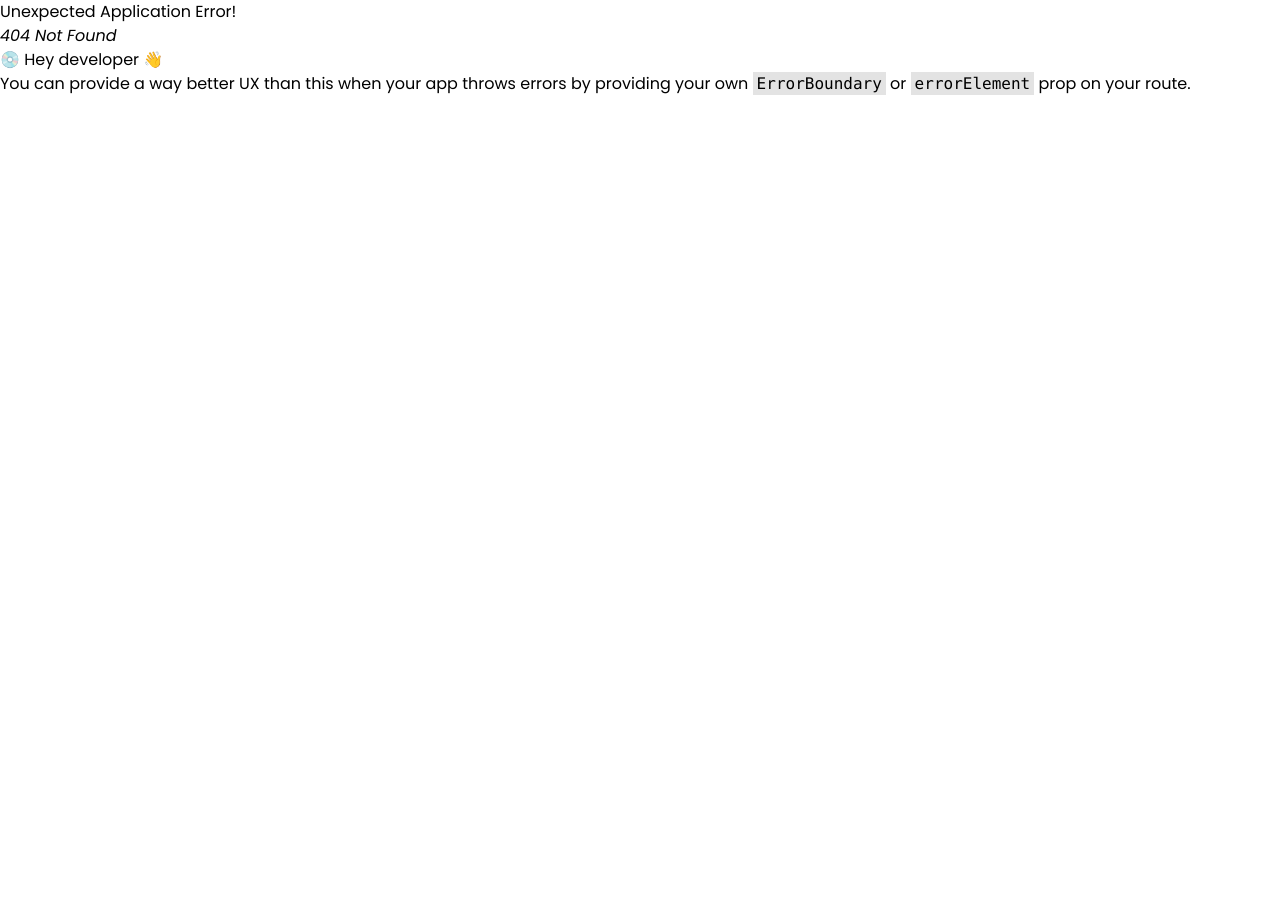
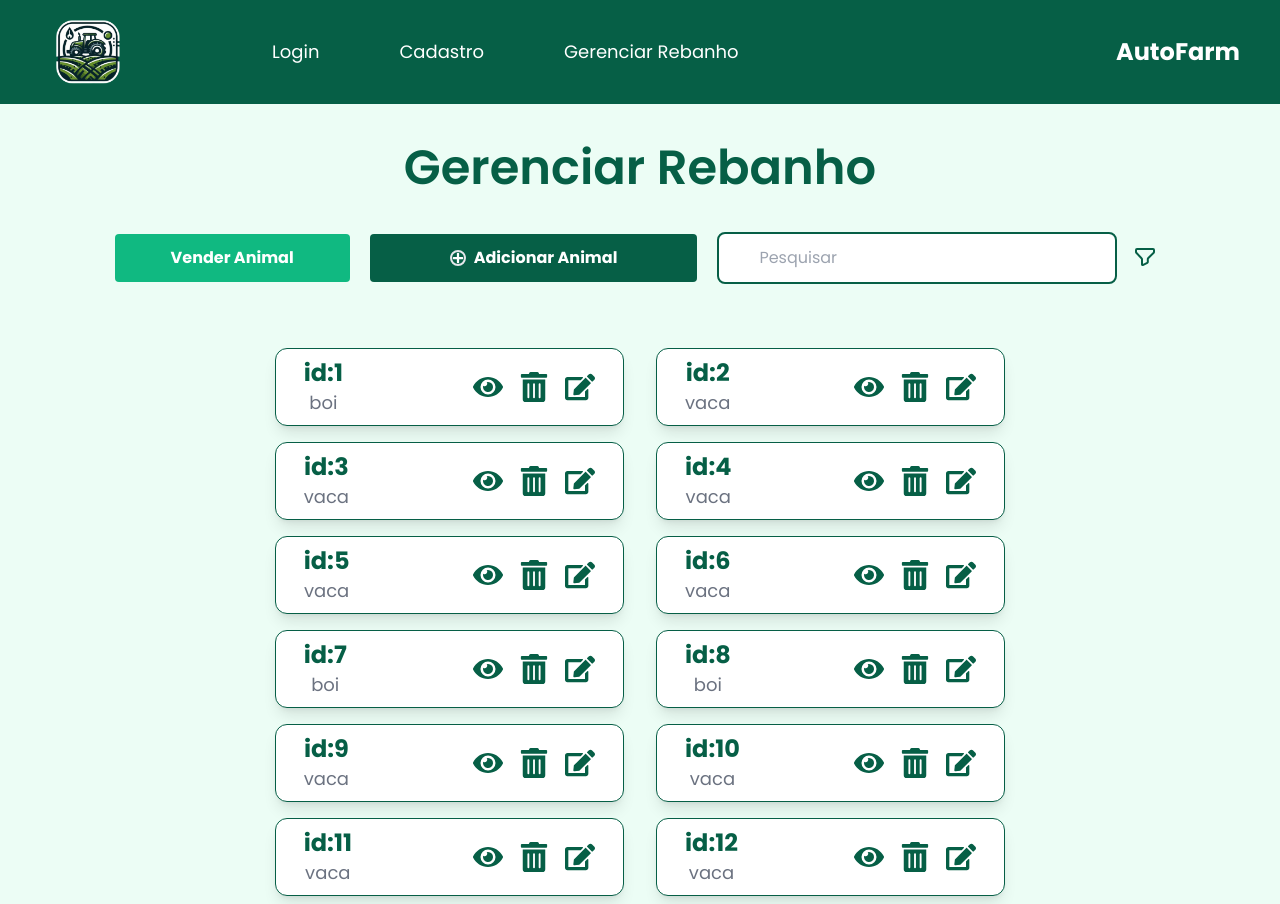
Before and after one commit to oarthurfc/auto-farm, a React (Vite) app in the folder Codigo/front-end/auto-farm/: page /rebanho in a window 1280 px wide. Before the commit this address had no page. Before the commit the page ends 800 px from the top, so only its background shows below. Built offline with nearby package versions, Linux system fonts and the light colour scheme.

Commit message:
Pagina CRUD animais implementada sem integração

```diff
--- a/Codigo/front-end/auto-farm/package.json
+++ b/Codigo/front-end/auto-farm/package.json
@@ -10,8 +10,10 @@
     "preview": "vite preview"
   },
   "dependencies": {
+    "auto-farm": "file:",
     "react": "^18.3.1",
     "react-dom": "^18.3.1",
+    "react-icons": "^5.3.0",
     "react-router-dom": "^6.26.2"
   },
   "devDependencies": {
--- a/Codigo/front-end/auto-farm/src/App.jsx
+++ b/Codigo/front-end/auto-farm/src/App.jsx
@@ -1,26 +1,51 @@
 import {
   createBrowserRouter,
   RouterProvider,
+  Outlet,
 } from "react-router-dom";
 import LoginPage from "./pages/login";
 import CadastroPage from "./pages/cadastro";
+import GerenciarRebanho from "./pages/gerenciamento rebanho/GerenciarRebanho";
+import Navbar from "./components/Navbar"; // Importa o componente Navbar
+
+const Layout = () => {
+  return (
+    <div>
+      <Navbar />
+      <div className="">
+        <Outlet />
+      </div>
+    </div>
+  );
+};
 
 const router = createBrowserRouter([
   {
     path: "/",
-    element: <LoginPage/>,
-  },
-  {
-    path: "/cadastro",
-    element: <CadastroPage/>,
+    element: <Layout />,
+    children: [
+      {
+        path: "/",
+        element: <LoginPage />,
+      },
+      {
+        path: "/cadastro",
+        element: <CadastroPage />,
+      },
+      {
+        path: "/rebanho",
+        element: <GerenciarRebanho />,
+      },
+    ],
   },
 ]);
 
 function App() {
-
   return (
-    <RouterProvider router={router} />
-  )
+    <div>
+      <RouterProvider router={router} />
+    </div>
+  );
 }
 
-export default App
+export default App;
--- /dev/null
+++ b/Codigo/front-end/auto-farm/src/components/Navbar.jsx
@@ -0,0 +1,35 @@
+import React from 'react';
+import { Link } from 'react-router-dom';
+
+const Navbar = () => {
+  return (
+    <nav className="bg-emerald-800 p-4">
+      <div className="flex items-center justify-between">
+
+        <div className='flex'>
+        <img src="/favIcon.png" alt="Logo" className="h-16 mx-10 my-1" />
+
+        <ul className="flex space-x-20 items-center mx-28">
+          <li>
+            <Link to="/" className="text-white text-lg hover:text-gray-300">Login</Link>
+          </li>
+          <li>
+            <Link to="/cadastro" className="text-white text-lg hover:text-gray-300">Cadastro</Link>
+          </li>
+          <li>
+            <Link to="/rebanho" className={`text-white text-lg hover:text-gray-300`} >Gerenciar Rebanho</Link>
+          </li>
+        </ul>
+        </div>
+
+
+
+        <div className="text-white text-2xl font-bold mx-6">
+          AutoFarm
+        </div>
+      </div>
+    </nav>
+  );
+};
+
+export default Navbar;
--- /dev/null
+++ b/Codigo/front-end/auto-farm/src/pages/gerenciamento rebanho/GerenciarRebanho.jsx
@@ -0,0 +1,59 @@
+import { useState } from "react";
+import { FaPlus } from "react-icons/fa";
+import ListaAnimais from "./ListaAnimais";
+
+
+const GerenciarRebanho = () => {
+
+
+
+  return (
+    <div className='pt-10 bg-emerald-50 h-screen'>
+
+
+      <h1 className='text-5xl text-center font-semibold text-emerald-800 mb-5'>Gerenciar Rebanho</h1>
+
+      {/* Container dos botões e barra de pesquisa */}
+      <div className='flex items-center justify-center mb-5 mt-10 gap-5'>
+        {/* Botão Vender Animal */}
+        <button className='bg-emerald-500 hover:bg-green-600 text-white font-bold py-3 px-14 rounded'>
+          Vender Animal
+        </button>
+
+        <button className='bg-emerald-800 hover:bg-emerald-900 text-white font-bold py-3 px-20 rounded flex items-center'>
+            <FaPlus className="mr-2 border-2 rounded-full "/>
+            Adicionar Animal
+        </button>
+        {/* Barra de pesquisa */}
+        <div className='flex'>
+          <input
+            type='text'
+            placeholder='Pesquisar'
+            className='border-2 border-emerald-800 rounded-lg py-3 px-10 w-full mr-2'
+          />
+          {/* Ícone de filtro */}
+          <button className=' text-emerald-800 hover:text-white hover:bg-emerald-800 px-2 rounded transition duration-200'>
+            <svg
+              xmlns="http://www.w3.org/2000/svg"
+              fill="none"
+              viewBox="0 0 24 24"
+              strokeWidth={2}
+              stroke="currentColor"
+              className="w-6 h-6"
+            >
+              <path strokeLinecap="round" strokeLinejoin="round" d="M3 4a1 1 0 011-1h16a1 1 0 011 1v2a1 1 0 01-.293.707l-5.61 5.61a1 1 0 00-.293.707V16a1 1 0 01-.553.894l-4 2A1 1 0 019 18.618V13.24a1 1 0 00-.293-.707L3.293 6.707A1 1 0 013 6V4z" />
+            </svg>
+          </button>
+        </div>
+      </div>
+
+      <div className="w-7/12 mx-auto text-center">
+        <ListaAnimais />
+      </div>
+
+
+    </div>
+  )
+}
+
+export default GerenciarRebanho
--- /dev/null
+++ b/Codigo/front-end/auto-farm/src/pages/gerenciamento rebanho/ListaAnimais.jsx
@@ -0,0 +1,95 @@
+import { useState } from "react";
+import { FaEye, FaTrashAlt, FaEdit } from "react-icons/fa"; // Importando ícones
+
+const ListaAnimais = () => {
+  const [animais, setAnimais] = useState([
+    { id: 1, raca: "boi", },
+    { id: 2, raca: "vaca", },
+    { id: 3, raca: "vaca", },
+    { id: 4, raca: "vaca", },
+    { id: 5, raca: "vaca", },
+    { id: 6, raca: "vaca", },
+    { id: 7, raca: "boi", },
+    { id: 8, raca: "boi", },
+    { id: 9, raca: "vaca", },
+    { id: 10, raca: "vaca", },
+    { id: 11, raca: "vaca", },
+    { id: 12, raca: "vaca", },
+
+  ])
+
+  const [animalParaExcluir, setAnimalParaExcluir] = useState(null)
+  const [modalVisivel, setModalVisivel] = useState(false)
+
+  const removerAnimal = (id) => {
+    const novaListaAnimais = animais.filter((animal) => animal.id !== id);
+    setAnimais(novaListaAnimais);
+    // fetch para delete animal na base de dados
+    fecharModal()
+  };
+
+  const abrirModal = (animal) => {
+    setAnimalParaExcluir(animal);
+    setModalVisivel(true);
+  };
+
+  const fecharModal = () => {
+    setAnimalParaExcluir(null);
+    setModalVisivel(false);
+  };
+
+  return (
+    <div className="grid grid-cols-1 sm:grid-cols-2 gap-4 mt-16 text-2xl">
+      {animais.map((a) => (
+        <div
+          key={a.id}
+          className="flex justify-between items-center p-2 px-7 border border-emerald-800 rounded-xl shadow-lg mx-2 bg-white"
+        >
+          {/* ID e Raça */}
+          <div>
+            <p className="font-bold text-emerald-800">id:{a.id}</p>
+            <p className="text-gray-500 text-lg">{a.raca}</p>
+          </div>
+
+          {/* Ícones - MUDAR CONFORME SOLICITADO*/}
+          <div className="flex space-x-4 text-3xl ">
+            <FaEye className="text-emerald-800 cursor-pointer hover:text-emerald-600 transition duration-300" />
+            <FaTrashAlt className="text-emerald-800 cursor-pointer hover:text-red-500 transition duration-300"
+                onClick={() => abrirModal(a)}
+            />
+            <FaEdit className="text-emerald-800 cursor-pointer hover:text-emerald-600 transition duration-300" />
+          </div>
+        </div>
+      ))}
+
+      {modalVisivel && (
+        <div className="fixed inset-0 flex items-center justify-center bg-black bg-opacity-70">
+            <div className="bg-white p-10 rounded-lg shadow-lg text-center">
+                <h2 className="text-xl font-semibold mb-0"> Deseja excluir este animal? </h2>
+                <p className="text-gray-700 mb-8 text-base">
+                    Você está prestes a deletar o animal de ID {animalParaExcluir?.id}.
+                </p>
+                <div className="flex justify-center space-x-10">
+
+                <button
+                        onClick={() => removerAnimal(animalParaExcluir.id)}
+                        className="bg-red-500 border-2 border-red-500 text-white px-4 py-2 rounded-lg hover:bg-white hover:text-red-500 transiction duration-300"
+                        >
+                        Sim
+                </button>
+                <button
+                        onClick={fecharModal}
+                        className="bg-emerald-800 border-2 border-emerald-800 text-white px-4 py-2 rounded-lg hover:bg-white hover:text-emerald-800 transiction duration-300"
+                        > Não
+                </button>
+
+
+                </div>
+            </div>
+        </div>
+      )}
+    </div>
+  );
+};
+
+export default ListaAnimais;
```
Also changed, not shown: 1 other file (tests, documents, lock files or other folders).
